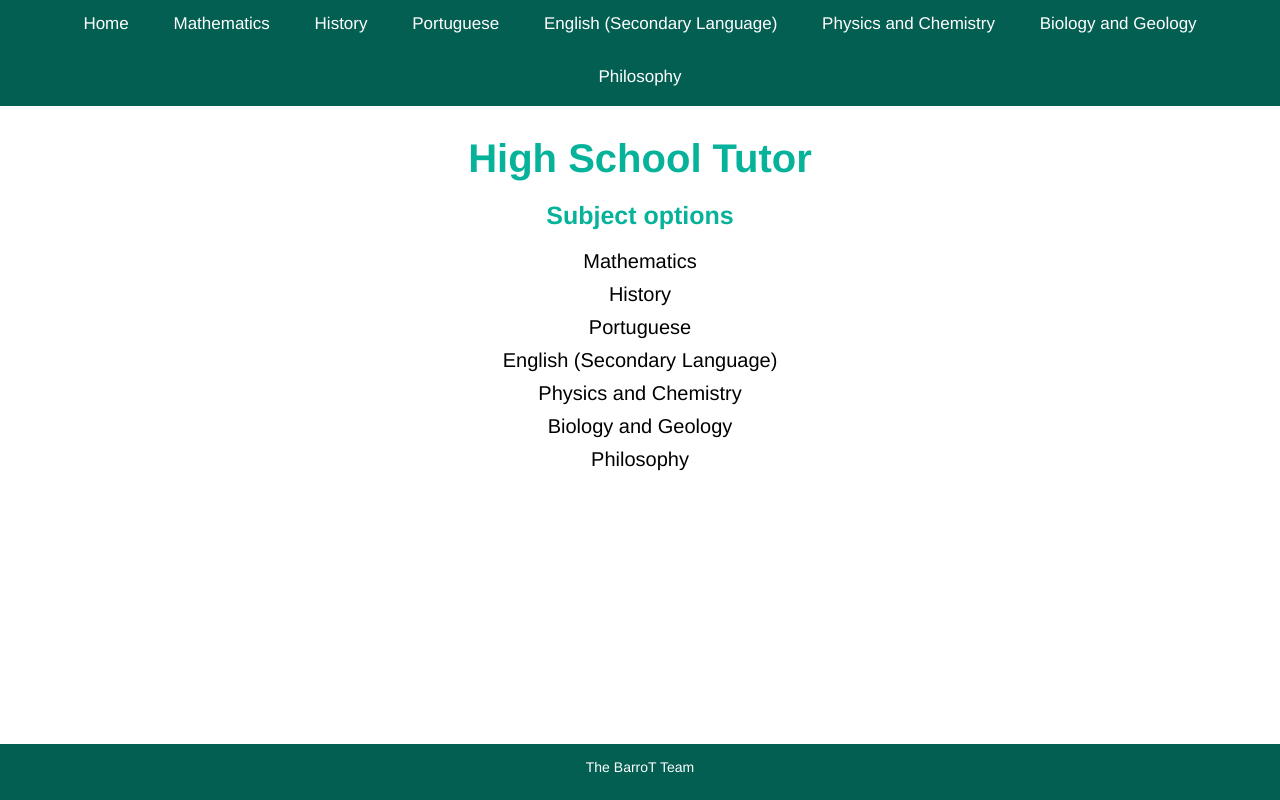
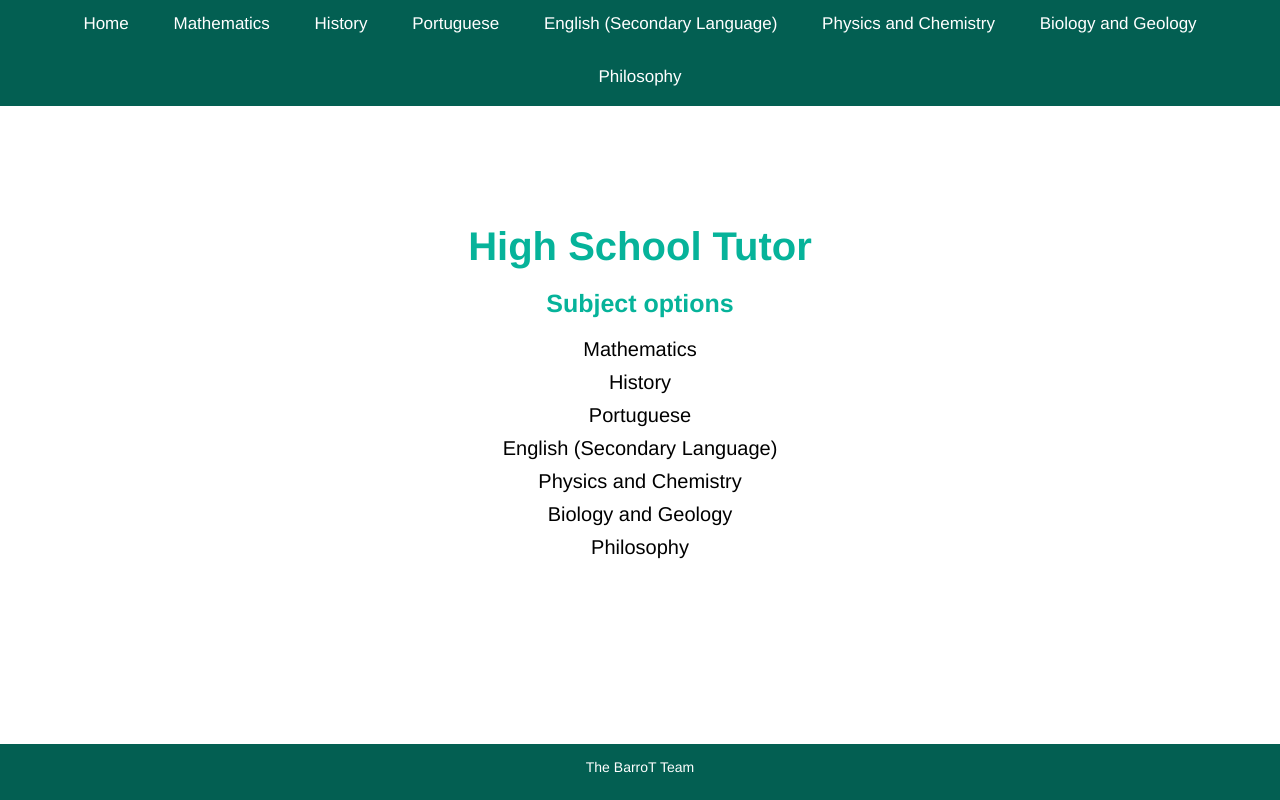
Before and after one commit to barbara-san/sword-ai-challenge-2023, a Flask app: page / in a window 1280 px wide. Run offline with Flask 3, Linux system fonts and the light colour scheme.

Commit message:
Update style.css

```diff
--- a/static/style.css
+++ b/static/style.css
@@ -8,6 +8,9 @@ body {
     font-family: Helvetica, arial, sans-serif;
     font-size: 14px;
     background-color: white;
+    display: flex;
+    flex-direction: column;
+    min-height: 100vh;
 }
 
 h1,
@@ -60,7 +63,8 @@ nav a:hover {
 }
 
 footer {
-    position: fixed;
+    position: static;
+    margin-top: auto;
     bottom: 0;
     width: 100%;
     overflow: hidden;
```
